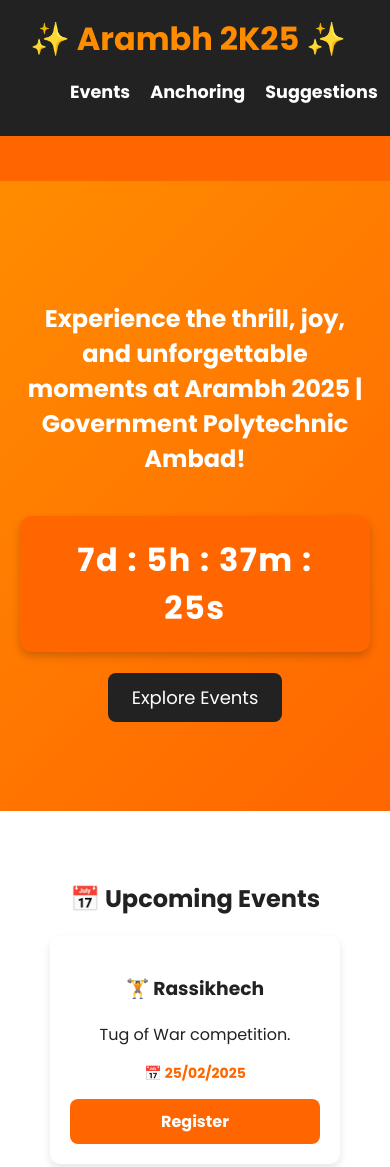
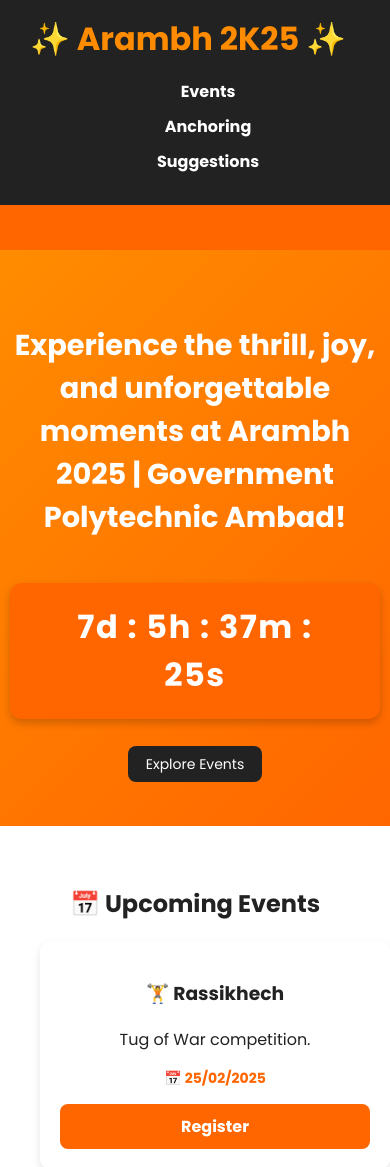
Before and after one commit to Shinde-Nitin/Arambh2K25, a plain HTML site: page index.html in a window 390 px wide. Shown: the top 1167 px of the page. Drawn offline with Linux system fonts and the light colour scheme.

Commit message:
style updated

```diff
--- a/styles.css
+++ b/styles.css
@@ -79,30 +79,6 @@ header {
     letter-spacing: 1.5px;
     text-align: center;
 }
-
-@keyframes typing {
-    0% { width: 0; }
-    100% { width: 100%; }
-}
-
-/* #typing-text {
-    font-family: 'Poppins', sans-serif;
-    font-size: 2rem;
-    border-right: 4px solid #ff6600;
-    width: 0;
-    white-space: nowrap;
-    overflow: hidden;
-    animation: typing 5s steps(30) infinite;
-} */
-
-/* Additional styling for responsiveness */
-/* @media (max-width: 768px) {
-    #timer {
-        font-size: 2.5rem;
-        padding: 15px 30px;
-    }
-} */
-
 
 /* Events Section */
 .events {
@@ -237,8 +213,7 @@ footer {
     padding: 20px;
 }
 
-
-
+/* News Ticker */
 .news-ticker {
     width: 100%;
     background-color: #ff6600;
@@ -257,3 +232,101 @@ footer {
     0% { transform: translateX(100%); }
     100% { transform: translateX(-100%); }
 }
+
+/* Media Queries for Responsiveness */
+@media (max-width: 1024px) {
+    .hero {
+        padding: 80px 20px;
+    }
+
+    .cta-btn {
+        padding: 12px 20px;
+        font-size: 16px;
+    }
+
+    .events {
+        padding: 40px;
+    }
+
+    .event {
+        width: 250px;
+    }
+
+    .event-list {
+        justify-content: space-between;
+    }
+}
+
+@media (max-width: 768px) {
+    .hero {
+        padding: 60px 15px;
+    }
+
+    .hero h1 {
+        font-size: 2rem;
+    }
+
+    .cta-btn {
+        font-size: 16px;
+        padding: 10px 20px;
+    }
+
+    .nav-links {
+        flex-direction: column;
+        gap: 10px;
+    }
+
+    .nav-links a {
+        font-size: 1.2rem;
+    }
+
+    .event {
+        width: 100%;
+        margin-bottom: 20px;
+    }
+
+    .event-list {
+        flex-direction: column;
+    }
+
+    .suggestion-form input, .suggestion-form textarea {
+        width: 90%;
+    }
+}
+
+@media (max-width: 480px) {
+    .hero {
+        padding: 50px 10px;
+    }
+
+    .hero h1 {
+        font-size: 1.8rem;
+    }
+
+    .cta-btn {
+        padding: 8px 18px;
+        font-size: 14px;
+    }
+
+    .nav-links {
+        text-align: center;
+    }
+
+    .nav-links a {
+        font-size: 1rem;
+    }
+
+    .event {
+        width: 100%;
+        margin-bottom: 15px;
+    }
+
+    .suggestion-form input, .suggestion-form textarea {
+        width: 95%;
+    }
+
+    footer {
+        padding: 15px;
+        font-size: 0.9rem;
+    }
+}
```
